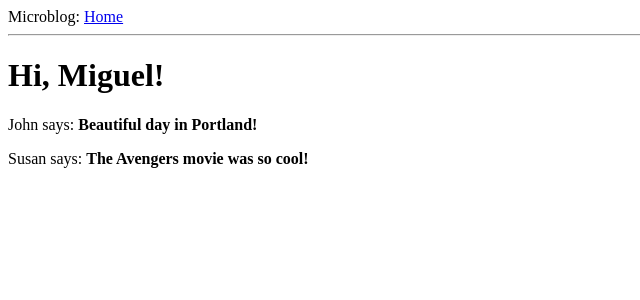
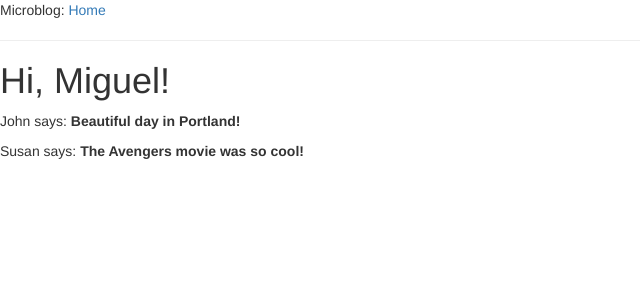
Before and after one commit to Axquaris/malops, a Flask app: page / in a window 1280 px wide. Shown: the top 300 px of the page, without its empty margins (0-640 px from the left). Run offline with Flask 2, Linux system fonts and the light colour scheme; some libraries are stand-ins or nearby versions.

Commit message:
Import Bootstrap

```diff
--- a/app/templates/base.html
+++ b/app/templates/base.html
@@ -1,5 +1,12 @@
 <html>
   <head>
+    <!-- Bootstrap minified CSS -->
+    <link rel="stylesheet" href="https://maxcdn.bootstrapcdn.com/bootstrap/3.3.7/css/bootstrap.min.css" integrity="sha384-BVYiiSIFeK1dGmJRAkycuHAHRg32OmUcww7on3RYdg4Va+PmSTsz/K68vbdEjh4u" crossorigin="anonymous">
+    <!-- Bootstrap theme -->
+    <link rel="stylesheet" href="https://maxcdn.bootstrapcdn.com/bootstrap/3.3.7/css/bootstrap-theme.min.css" integrity="sha384-rHyoN1iRsVXV4nD0JutlnGaslCJuC7uwjduW9SVrLvRYooPp2bWYgmgJQIXwl/Sp" crossorigin="anonymous">
+    <!-- Bootstrap minified JavaScript -->
+    <script src="https://maxcdn.bootstrapcdn.com/bootstrap/3.3.7/js/bootstrap.min.js" integrity="sha384-Tc5IQib027qvyjSMfHjOMaLkfuWVxZxUPnCJA7l2mCWNIpG9mGCD8wGNIcPD7Txa" crossorigin="anonymous"></script>
+
     {% if title %}
     <title>{{ title }} - microblog</title>
     {% else %}
```
